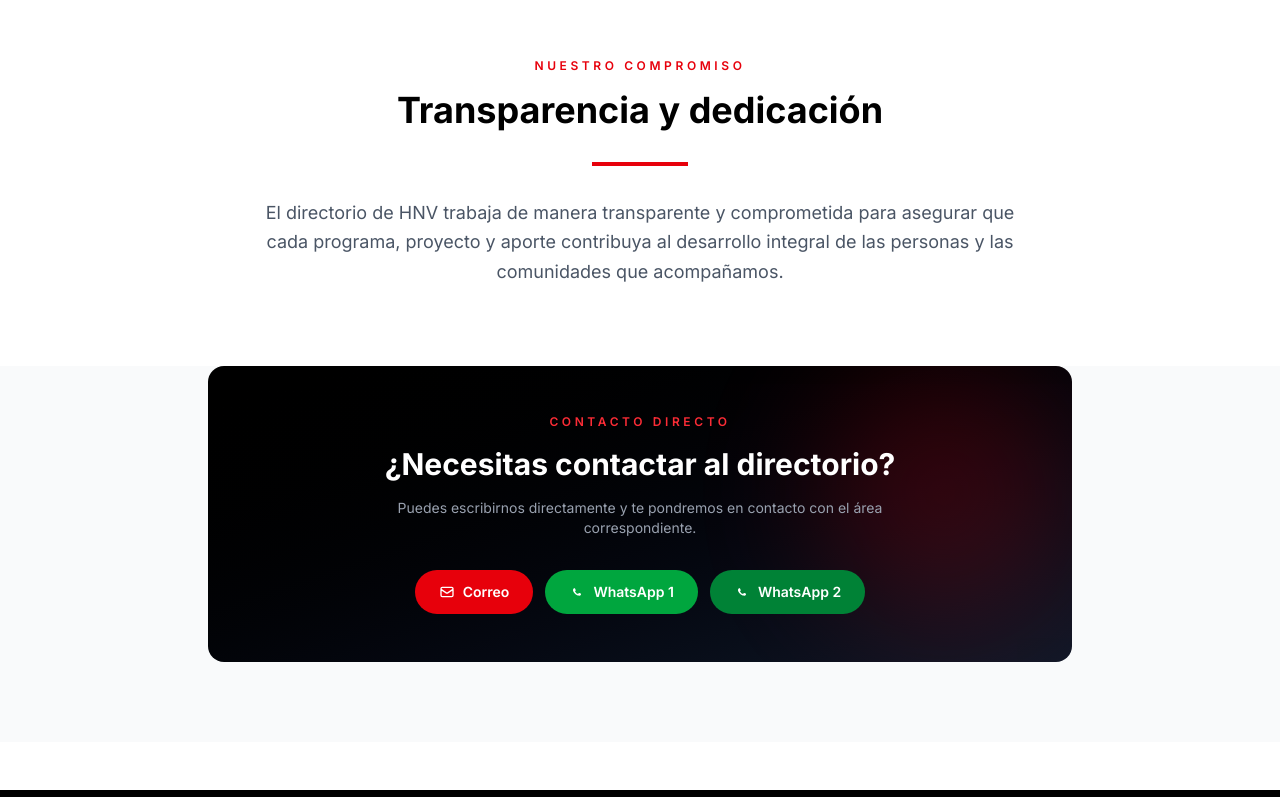
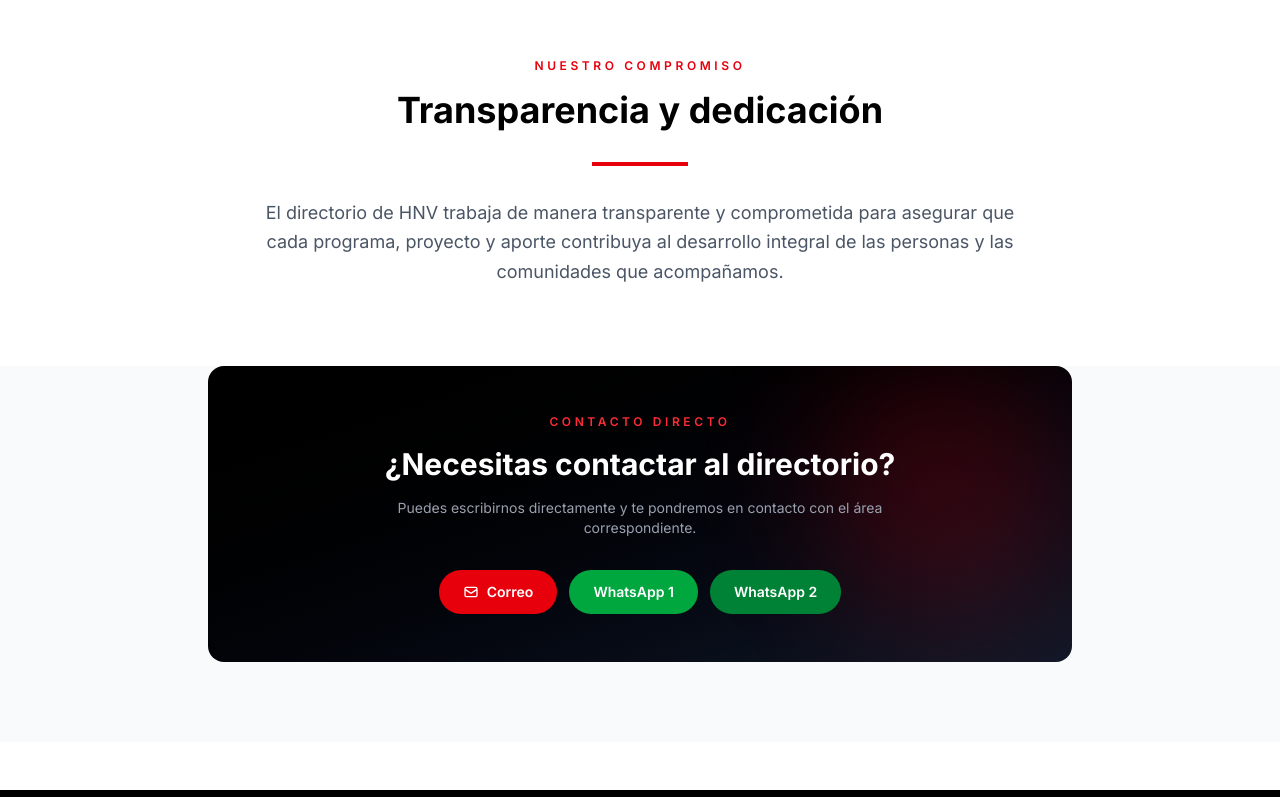
Before and after one commit to n3v3nk4/hnv-web, a Next.js app: page /directorio in a window 1280 px wide. Shown: the part 1395-2192 px from the top of the page. Built offline with nearby package versions, Linux system fonts and the light colour scheme.

Commit message:
Corregir clases Tailwind en directorio

```diff
--- a/app/directorio/page.tsx
+++ b/app/directorio/page.tsx
@@ -30,7 +30,6 @@ export default function Directorio() {
 
       {/* ====== ENCABEZADO ELEGANTE ====== */}
       <section className="relative bg-black text-white py-24 px-4 overflow-hidden">
-        {/* Patrón decorativo */}
         <div className="absolute inset-0 opacity-5">
           <div className="absolute top-0 left-0 w-96 h-96 bg-red-600 rounded-full blur-3xl" />
           <div className="absolute bottom-0 right-0 w-96 h-96 bg-red-600 rounded-full blur-3xl" />
@@ -59,8 +58,8 @@ export default function Directorio() {
               key={index}
               className="group bg-white rounded-2xl shadow-sm border border-gray-200 overflow-hidden hover:shadow-xl transition-all duration-500 hover:-translate-y-2"
             >
-              {/* ====== CUADRO DE FOTO ====== */}
-              <div className="relative aspect-[3/4] bg-gradient-to-b from-gray-100 to-gray-200 overflow-hidden">
+              {/* Cuadro de foto */}
+              <div className="relative aspect-3/4 bg-linear-to-b from-gray-100 to-gray-200 overflow-hidden">
                 <ImagenConFallback
                   src={directivo.foto}
                   alt={directivo.nombre}
@@ -70,11 +69,10 @@ export default function Directorio() {
                   priority={index === 0}
                 />
 
-                {/* Borde decorativo inferior */}
-                <div className="absolute bottom-0 left-0 right-0 h-1 bg-gradient-to-r from-red-600 via-red-500 to-red-600" />
+                <div className="absolute bottom-0 left-0 right-0 h-1 bg-linear-to-r from-red-600 via-red-500 to-red-600" />
               </div>
 
-              {/* ====== INFORMACIÓN ====== */}
+              {/* Información */}
               <div className="p-6 text-center">
                 <h3 className="text-xl font-bold text-black mb-2">
                   {directivo.nombre}
@@ -93,7 +91,7 @@ export default function Directorio() {
                   href={`mailto:${directivo.email}`}
                   className="inline-flex items-center gap-2 text-xs text-gray-500 hover:text-red-600 transition break-all"
                 >
-                  <svg className="w-4 h-4 flex-shrink-0" fill="none" stroke="currentColor" viewBox="0 0 24 24">
+                  <svg className="w-4 h-4 shrink-0" fill="none" stroke="currentColor" viewBox="0 0 24 24">
                     <path strokeLinecap="round" strokeLinejoin="round" strokeWidth={2} d="M3 8l7.89 5.26a2 2 0 002.22 0L21 8M5 19h14a2 2 0 002-2V7a2 2 0 00-2-2H5a2 2 0 00-2 2v10a2 2 0 002 2z" />
                   </svg>
                   <span>{directivo.email}</span>
@@ -124,8 +122,7 @@ export default function Directorio() {
 
       {/* ====== CONTACTO ====== */}
       <section className="container mx-auto max-w-4xl px-4 pb-20">
-        <div className="bg-gradient-to-br from-black to-gray-900 rounded-2xl p-10 md:p-12 text-center relative overflow-hidden">
-          {/* Patrón decorativo */}
+        <div className="bg-linear-to-br from-black to-gray-900 rounded-2xl p-10 md:p-12 text-center relative overflow-hidden">
           <div className="absolute top-0 right-0 w-64 h-64 bg-red-600 rounded-full blur-3xl opacity-20" />
 
           <div className="relative z-10">
@@ -155,9 +152,6 @@ export default function Directorio() {
                 rel="noopener noreferrer"
                 className="inline-flex items-center gap-2 bg-green-600 hover:bg-green-700 text-white px-6 py-3 rounded-full font-semibold text-sm transition transform hover:scale-105"
               >
-                <svg className="w-4 h-4" fill="currentColor" viewBox="0 0 24 24">
-                  <path d="M17.472 14.382c-.297-.149-1.758-.867-2.03-.967-.273-.099-.471-.148-.67.15-.197.297-.767.966-.94 1.164-.173.199-.347.223-.644.075-.297-.15-1.255-.463-2.39-1.475-.883-.788-1.48-1.761-1.653-2.059-.173-.297-.018-.458.13-.606.134-.133.298-.347.446-.52.149-.174.198-.298.298-.497.099-.198.05-.371-.025-.52-.075-.149-.669-1.612-.916-2.207-.242-.579-.487-.5-.669-.51-.173-.008-.371-.01-.57-.01-.198 0-.52.074-.792.372-.272.297-1.04 1.016-1.04 2.479 0 1.462 1.065 2.875 1.213 3.074.149.198 2.096 3.2 5.077 4.487.709.306 1.262.489 1.694.625.712.227 1.36.195 1.871.118.571-.085 1.758-.719 2.006-1.413.248-.694.248-1.289.173-1.413-.074-.124-.272-.198-.57-.347z"/>
-                </svg>
                 WhatsApp 1
               </a>
               <a
@@ -166,9 +160,6 @@ export default function Directorio() {
                 rel="noopener noreferrer"
                 className="inline-flex items-center gap-2 bg-green-700 hover:bg-green-800 text-white px-6 py-3 rounded-full font-semibold text-sm transition transform hover:scale-105"
               >
-                <svg className="w-4 h-4" fill="currentColor" viewBox="0 0 24 24">
-                  <path d="M17.472 14.382c-.297-.149-1.758-.867-2.03-.967-.273-.099-.471-.148-.67.15-.197.297-.767.966-.94 1.164-.173.199-.347.223-.644.075-.297-.15-1.255-.463-2.39-1.475-.883-.788-1.48-1.761-1.653-2.059-.173-.297-.018-.458.13-.606.134-.133.298-.347.446-.52.149-.174.198-.298.298-.497.099-.198.05-.371-.025-.52-.075-.149-.669-1.612-.916-2.207-.242-.579-.487-.5-.669-.51-.173-.008-.371-.01-.57-.01-.198 0-.52.074-.792.372-.272.297-1.04 1.016-1.04 2.479 0 1.462 1.065 2.875 1.213 3.074.149.198 2.096 3.2 5.077 4.487.709.306 1.262.489 1.694.625.712.227 1.36.195 1.871.118.571-.085 1.758-.719 2.006-1.413.248-.694.248-1.289.173-1.413-.074-.124-.272-.198-.57-.347z"/>
-                </svg>
                 WhatsApp 2
               </a>
             </div>
```
